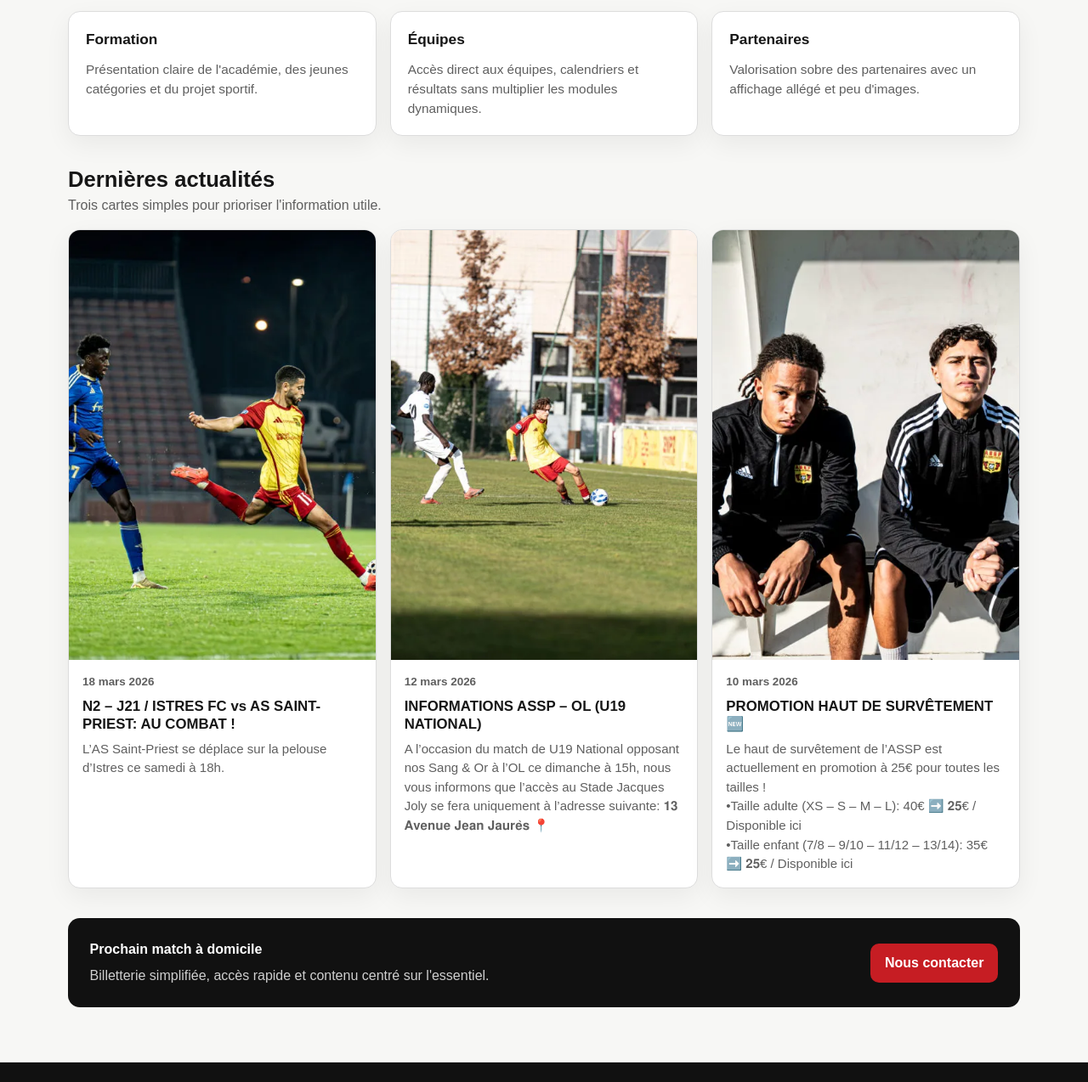
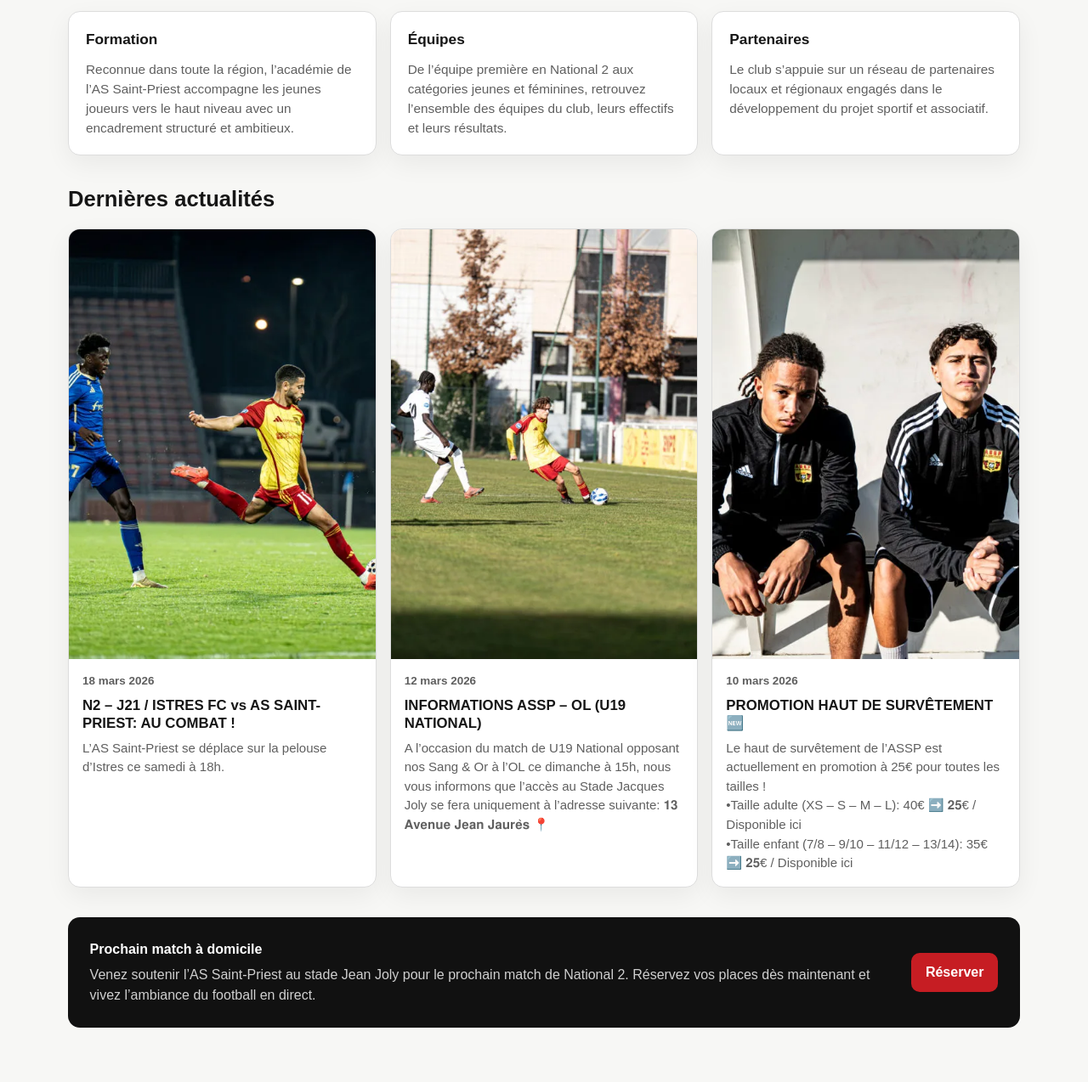
Before and after one commit to ZartoxSFT/GreenIT, a plain HTML site: page index.html in a window 1280 px wide. Shown: the part 648-1922 px from the top of the page at 85% size. Drawn offline with Linux system fonts and the light colour scheme.

Commit message:
fix site texte

```diff
--- a/index.html
+++ b/index.html
@@ -67,23 +67,34 @@
       <div class="container">
         <div class="section-header">
           <div>
-            <h2>Le club en bref</h2>
-            <p>Une présentation synthétique pour éviter la surcharge visuelle.</p>
+            <h2>Le club</h2>
+            <p>Découvrez l’AS Saint-Priest, son histoire, ses équipes et son projet sportif.</p>
           </div>
         </div>
 
         <div class="grid-3">
           <article class="card">
             <h3>Formation</h3>
-            <p>Présentation claire de l'académie, des jeunes catégories et du projet sportif.</p>
+            <p>
+              Reconnue dans toute la région, l’académie de l’AS Saint-Priest accompagne
+              les jeunes joueurs vers le haut niveau avec un encadrement structuré et ambitieux.
+            </p>
           </article>
+
           <article class="card" id="equipes">
             <h3>Équipes</h3>
-            <p>Accès direct aux équipes, calendriers et résultats sans multiplier les modules dynamiques.</p>
+            <p>
+              De l’équipe première en National 2 aux catégories jeunes et féminines,
+              retrouvez l’ensemble des équipes du club, leurs effectifs et leurs résultats.
+            </p>
           </article>
+
           <article class="card" id="partenaires">
             <h3>Partenaires</h3>
-            <p>Valorisation sobre des partenaires avec un affichage allégé et peu d'images.</p>
+            <p>
+              Le club s’appuie sur un réseau de partenaires locaux et régionaux engagés
+              dans le développement du projet sportif et associatif.
+            </p>
           </article>
         </div>
       </div>
@@ -94,7 +105,6 @@
         <div class="section-header">
           <div>
             <h2>Dernières actualités</h2>
-            <p>Trois cartes simples pour prioriser l'information utile.</p>
           </div>
         </div>
 
@@ -151,13 +161,16 @@
       </div>
     </section>
 
-    <section class="container">
+   <section class="container">
       <div class="cta" id="billetterie">
         <div>
           <strong>Prochain match à domicile</strong>
-          <p>Billetterie simplifiée, accès rapide et contenu centré sur l'essentiel.</p>
+          <p>
+            Venez soutenir l’AS Saint-Priest au stade Jean Joly pour le prochain match de National 2.
+            Réservez vos places dès maintenant et vivez l’ambiance du football en direct.
+          </p>
         </div>
-        <a class="btn btn-primary" href="#contact">Nous contacter</a>
+        <a class="btn btn-primary" href="#contact">Réserver</a>
       </div>
     </section>
   </main>
```
